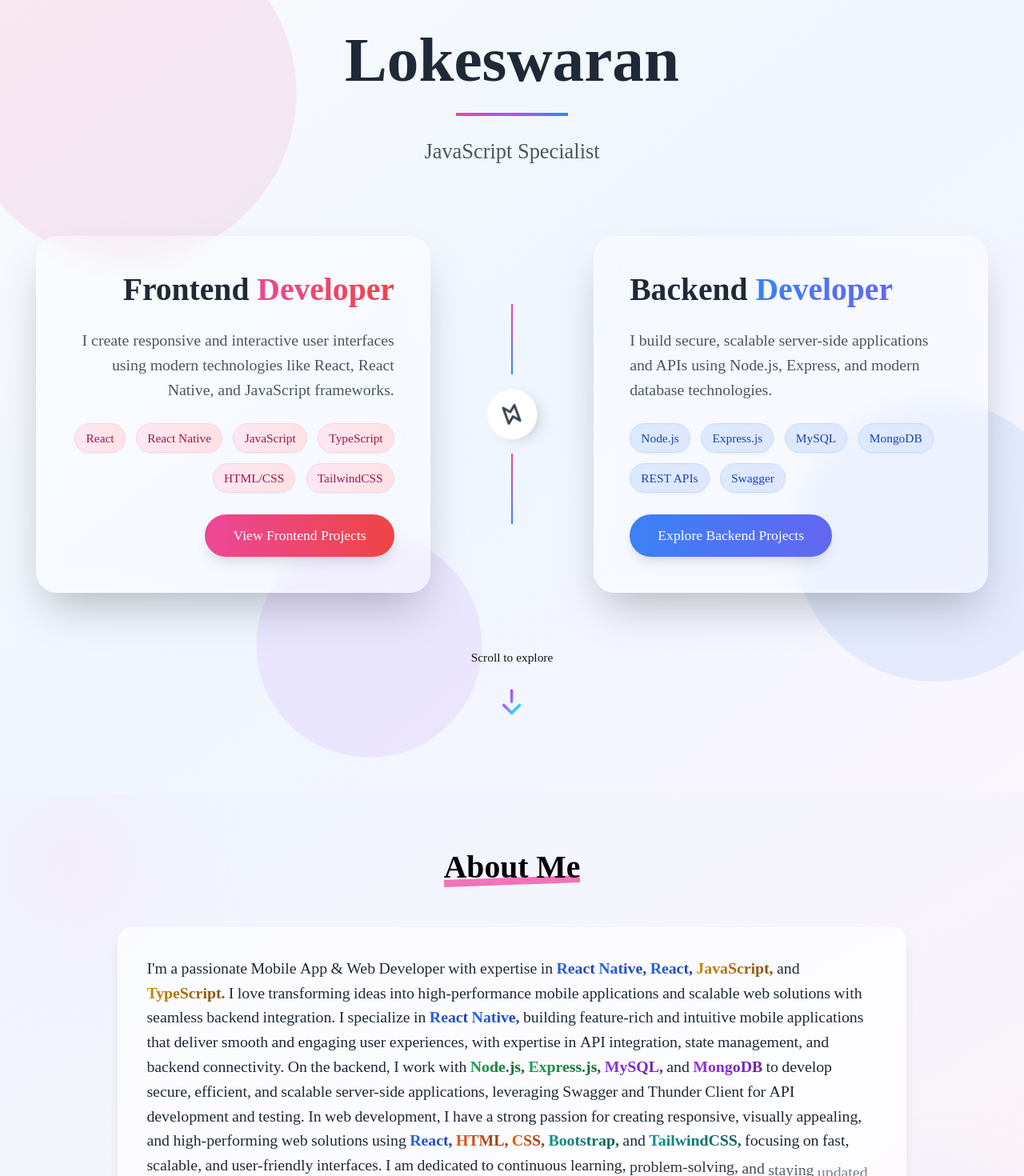
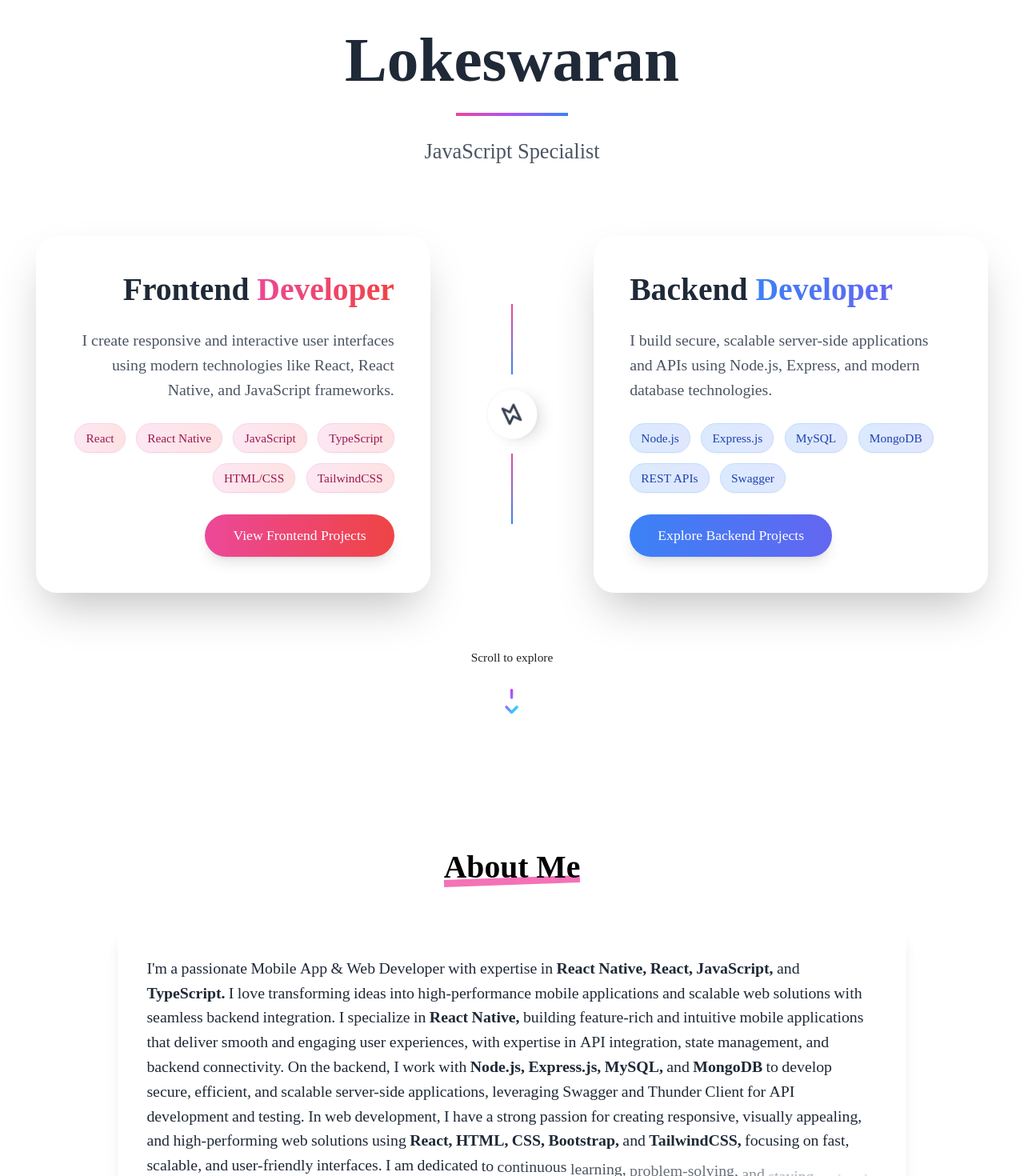
Before and after one commit to Lokeswaran-M/Portfolio, a React (Create React App) app: page / in a window 1280 px wide. Shown: the top 1470 px of the page at 80% size. Built offline with nearby package versions, Linux system fonts and the light colour scheme; a web font is replaced by a local one.

Commit message:
UI_Change

```diff
--- a/src/components/About.js
+++ b/src/components/About.js
@@ -94,11 +94,8 @@ const About = () => {
     <section
       id="about"
       ref={ref}
-      className="relative py-16 px-4 md:px-8 text-center bg-gradient-to-br from-blue-50 to-pink-50 overflow-hidden"
+      className="relative py-16 px-4 md:px-8 text-center  overflow-hidden"
     >
-      {/* Decorative elements */}
-      <div className="absolute top-0 left-0 w-40 h-40 bg-pink-200 rounded-full filter blur-3xl opacity-30 animate-pulse-slow"></div>
-      <div className="absolute bottom-0 right-0 w-48 h-48 bg-blue-200 rounded-full filter blur-3xl opacity-30 animate-pulse-slow" style={{ animationDelay: '2s' }}></div>
 
       <motion.div
         variants={containerVariants}
@@ -127,17 +124,17 @@ const About = () => {
               className="inline-block mr-1"
             >
               {word === "React" || word === "Native," || word === "React," ? (
-                <strong className="font-semibold bg-gradient-to-r from-blue-600 to-blue-800 bg-clip-text text-transparent">{word}</strong>
+                <strong className="font-semibold text-gray-800">{word}</strong>
               ) : word === "Node.js," || word === "Express.js," ? (
-                <strong className="font-semibold bg-gradient-to-r from-green-600 to-green-800 bg-clip-text text-transparent">{word}</strong>
+                <strong className="font-semibold text-gray-800">{word}</strong>
               ) : word === "JavaScript," || word === "TypeScript." ? (
-                <strong className="font-semibold bg-gradient-to-r from-yellow-600 to-yellow-800 bg-clip-text text-transparent">{word}</strong>
+                <strong className="font-semibold text-gray-800">{word}</strong>
               ) : word === "MongoDB" || word === "MySQL," ? (
-                <strong className="font-semibold bg-gradient-to-r from-purple-600 to-purple-800 bg-clip-text text-transparent">{word}</strong>
+                <strong className="font-semibold text-gray-800">{word}</strong>
               ) : word === "HTML," || word === "CSS," ? (
-                <strong className="font-semibold bg-gradient-to-r from-orange-600 to-orange-800 bg-clip-text text-transparent">{word}</strong>
+                <strong className="font-semibold text-gray-800">{word}</strong>
               ) : word === "Bootstrap," || word === "TailwindCSS," ? (
-                <strong className="font-semibold bg-gradient-to-r from-teal-600 to-teal-800 bg-clip-text text-transparent">{word}</strong>
+                <strong className="font-semibold text-gray-800">{word}</strong>
               ) : (
                 word
               )}
@@ -154,7 +151,7 @@ const About = () => {
             whileTap={{ scale: 0.95 }}
             onClick={downloadResume}
             disabled={isDownloading}
-            className="px-6 py-3 bg-gradient-to-r from-blue-500 to-pink-500 text-white rounded-full shadow-md cursor-pointer border-none outline-none font-medium disabled:opacity-50 disabled:cursor-not-allowed"
+            className="px-6 py-3 bg-black text-white rounded-full shadow-md cursor-pointer border-none outline-none font-medium disabled:opacity-50 disabled:cursor-not-allowed"
           >
             {isDownloading ? 'Downloading...' : 'Download Resume'}
           </motion.button>
--- a/src/components/Contact.js
+++ b/src/components/Contact.js
@@ -75,7 +75,7 @@ const Contact = () => {
   return (
     <section
       id="contact"
-      className="relative py-16 px-4 md:px-8 bg-gradient-to-br from-purple-50 to-indigo-50 text-center overflow-hidden"
+      className="relative py-16 px-4 md:px-8 text-center overflow-hidden"
     >
       {/* Decorative elements */}
       <div className="absolute top-0 left-0 w-32 h-32 bg-purple-200 rounded-full -translate-x-16 -translate-y-16 opacity-50"></div>
--- a/src/components/Hero.js
+++ b/src/components/Hero.js
@@ -1,5 +1,8 @@
 import React, { useState, useEffect, useRef } from 'react';
 import { motion, useMotionValue, useSpring, useTransform, useInView } from 'framer-motion';
+
+// Import the Projects component
+import Projects from './Projects';
 
 const HomePage = () => {
   const [activeSide, setActiveSide] = useState(null);
@@ -74,53 +77,12 @@ const HomePage = () => {
 
   return (
     <div
-      className="relative min-h-screen w-full overflow-x-hidden bg-gradient-to-br from-gray-50 via-blue-50 to-purple-50"
+      className="relative min-h-screen w-full overflow-x-hidden bg-white"
       onMouseMove={handleMouseMove}
       onMouseLeave={handleMouseLeave}
       ref={ref}
     >
 
-      {/* Animated background elements */}
-      <div className="absolute top-0 left-0 w-full h-full overflow-hidden z-0">
-        <motion.div
-          className="absolute -top-16 -left-16 w-48 h-48 md:w-96 md:h-96 bg-pink-500 rounded-full opacity-10"
-          animate={{
-            x: [0, 30, 0],
-            y: [0, -40, 0],
-          }}
-          transition={{
-            repeat: Infinity,
-            duration: 25,
-            ease: "easeInOut"
-          }}
-        />
-        <motion.div
-          className="absolute top-1/2 -right-16 w-40 h-40 md:w-80 md:h-80 bg-blue-500 rounded-full opacity-10"
-          animate={{
-            x: [0, -40, 0],
-            y: [0, 30, 0],
-          }}
-          transition={{
-            repeat: Infinity,
-            duration: 30,
-            ease: "easeInOut",
-            delay: 3
-          }}
-        />
-        <motion.div
-          className="absolute bottom-10 left-1/4 w-36 h-36 md:w-64 md:h-64 bg-purple-500 rounded-full opacity-10"
-          animate={{
-            x: [0, 35, 0],
-            y: [0, -25, 0],
-          }}
-          transition={{
-            repeat: Infinity,
-            duration: 20,
-            ease: "easeInOut",
-            delay: 6
-          }}
-        />
-      </div>
 
       <div className="container mx-auto px-4 py-4 md:py-8 min-h-screen flex flex-col justify-center relative z-10">
         {/* Name Header with advanced animations */}
@@ -237,12 +199,19 @@ const HomePage = () => {
               </motion.div>
 
               <motion.button
-                className="mt-6 md:mt-8 bg-gradient-to-r from-pink-500 to-red-500 text-white px-6 py-2.5 md:px-8 md:py-3 rounded-full font-medium shadow-lg hover:shadow-xl transition-all duration-300 text-sm md:text-base group relative overflow-hidden"
+                className="mt-6 md:mt-8 bg-gradient-to-r from-pink-500 to-red-500 text-white px-6 py-2.5 md:px-8 md:py-3 rounded-full font-medium shadow-lg hover:shadow-xl transition-all duration-300 text-sm md:text-base group relative overflow-hidden cursor-pointer"
                 whileHover={!isMobile ? { scale: 1.05, y: -2 } : {}}
                 whileTap={{ scale: 0.98 }}
                 initial={{ y: 20, opacity: 0 }}
                 animate={{ y: 0, opacity: 1 }}
                 transition={{ delay: 1.4 }}
+                onClick={() => {
+                  // Scroll to Projects section
+                  const projectsSection = document.getElementById('projects');
+                  if (projectsSection) {
+                    projectsSection.scrollIntoView({ behavior: 'smooth' });
+                  }
+                }}
               >
                 <span className="relative z-10">View Frontend Projects</span>
                 <div className="absolute inset-0 bg-gradient-to-r from-pink-600 to-red-600 opacity-0 group-hover:opacity-100 transition-opacity duration-300" />
@@ -331,12 +300,19 @@ const HomePage = () => {
               </motion.div>
 
               <motion.button
-                className="mt-6 md:mt-8 bg-gradient-to-r from-blue-500 to-indigo-500 text-white px-6 py-2.5 md:px-8 md:py-3 rounded-full font-medium shadow-lg hover:shadow-xl transition-all duration-300 text-sm md:text-base group relative overflow-hidden"
+                className="mt-6 md:mt-8 bg-gradient-to-r from-blue-500 to-indigo-500 text-white px-6 py-2.5 md:px-8 md:py-3 rounded-full font-medium shadow-lg hover:shadow-xl transition-all duration-300 text-sm md:text-base group relative overflow-hidden cursor-pointer"
                 whileHover={!isMobile ? { scale: 1.05, y: -2 } : {}}
                 whileTap={{ scale: 0.98 }}
                 initial={{ y: 20, opacity: 0 }}
                 animate={{ y: 0, opacity: 1 }}
                 transition={{ delay: 1.4 }}
+                onClick={() => {
+                  // Scroll to Projects section
+                  const projectsSection = document.getElementById('projects');
+                  if (projectsSection) {
+                    projectsSection.scrollIntoView({ behavior: 'smooth' });
+                  }
+                }}
               >
                 <span className="relative z-10">Explore Backend Projects</span>
                 <div className="absolute inset-0 bg-gradient-to-r from-blue-600 to-indigo-600 opacity-0 group-hover:opacity-100 transition-opacity duration-300" />
--- a/src/components/Projects.js
+++ b/src/components/Projects.js
@@ -226,59 +226,6 @@ const Projects = () => {
         ))}
       </div>
 
-      <div className={`mt-16 transition-all duration-700 ease-out ${
-        isVisible ? 'opacity-100 translate-y-0' : 'opacity-0 translate-y-8'
-      }`}>
-        <h3 className="text-2xl font-semibold text-gray-800 mb-6">More About My Development Skills</h3>
-
-        <div className="grid grid-cols-1 md:grid-cols-2 gap-8">
-          <div className="bg-gradient-to-br from-indigo-50/80 to-pink-50/80 backdrop-blur-sm p-6 rounded-xl">
-            <div className="flex items-center mb-4">
-              <div className="bg-indigo-100 p-3 rounded-full mr-4">
-                <svg xmlns="http://www.w3.org/2000/svg" className="h-6 w-6 text-indigo-600" fill="none" viewBox="0 0 24 24" stroke="currentColor">
-                  <path strokeLinecap="round" strokeLinejoin="round" strokeWidth={1.5} d="M9.75 17L9 20l-1 1h8l-1-1-.75-3M3 13h18M5 17h14a2 2 0 002-2V5a2 2 0 00-2-2H5a2 2 0 00-2 2v10a2 2 0 002 2z" />
-                </svg>
-              </div>
-              <h4 className="text-xl font-semibold text-gray-800">Frontend Development</h4>
-            </div>
-            <p className="text-gray-600 mb-4">
-              I specialize in building responsive and dynamic user interfaces with a focus on performance and accessibility.
-            </p>
-            <div className="flex flex-wrap gap-2">
-              <span className="bg-white text-indigo-800 text-xs font-medium px-3 py-1 rounded-full border border-indigo-200">React</span>
-              <span className="bg-white text-indigo-800 text-xs font-medium px-3 py-1 rounded-full border border-indigo-200">React Native</span>
-              <span className="bg-white text-indigo-800 text-xs font-medium px-3 py-1 rounded-full border border-indigo-200">JavaScript</span>
-              <span className="bg-white text-indigo-800 text-xs font-medium px-3 py-1 rounded-full border border-indigo-200">TypeScript</span>
-              <span className="bg-white text-indigo-800 text-xs font-medium px-3 py-1 rounded-full border border-indigo-200">HTML5</span>
-              <span className="bg-white text-indigo-800 text-xs font-medium px-3 py-1 rounded-full border border-indigo-200">CSS3</span>
-              <span className="bg-white text-indigo-800 text-xs font-medium px-3 py-1 rounded-full border border-indigo-200">Bootstrap</span>
-              <span className="bg-white text-indigo-800 text-xs font-medium px-3 py-1 rounded-full border border-indigo-200">Tailwind CSS</span>
-            </div>
-          </div>
-
-          <div className="bg-gradient-to-br from-indigo-50/80 to-pink-50/80 backdrop-blur-sm p-6 rounded-xl">
-            <div className="flex items-center mb-4">
-              <div className="bg-indigo-100 p-3 rounded-full mr-4">
-                <svg xmlns="http://www.w3.org/2000/svg" className="h-6 w-6 text-indigo-600" fill="none" viewBox="0 0 24 24" stroke="currentColor">
-                  <path strokeLinecap="round" strokeLinejoin="round" strokeWidth={1.5} d="M5 12h14M5 12a2 2 0 01-2-2V6a2 2 0 012-2h14a2 2 0 012 2v4a2 2 0 01-2 2M5 12a2 2 0 00-2 2v4a2 2 0 002 2h14a2 2 0 002-2v-4a2 2 0 00-2-2m-2-4h.01M17 16h.01" />
-                </svg>
-              </div>
-              <h4 className="text-xl font-semibold text-gray-800">Backend Development</h4>
-            </div>
-            <p className="text-gray-600 mb-4">
-              I build secure, scalable server-side solutions with robust API design and efficient database management.
-            </p>
-            <div className="flex flex-wrap gap-2">
-              <span className="bg-white text-indigo-800 text-xs font-medium px-3 py-1 rounded-full border border-indigo-200">Node.js</span>
-              <span className="bg-white text-indigo-800 text-xs font-medium px-3 py-1 rounded-full border border-indigo-200">Express.js</span>
-              <span className="bg-white text-indigo-800 text-xs font-medium px-3 py-1 rounded-full border border-indigo-200">MySQL</span>
-              <span className="bg-white text-indigo-800 text-xs font-medium px-3 py-1 rounded-full border border-indigo-200">MongoDB</span>
-              <span className="bg-white text-indigo-800 text-xs font-medium px-3 py-1 rounded-full border border-indigo-200">Firebase</span>
-              <span className="bg-white text-indigo-800 text-xs font-medium px-3 py-1 rounded-full border border-indigo-200">REST APIs</span>
-            </div>
-          </div>
-        </div>
-      </div>
 </section>
       {/* Add the animation keyframes to your global CSS or use a style tag */}
       <style js>{`
--- a/src/components/Tools.js
+++ b/src/components/Tools.js
@@ -155,17 +155,7 @@ const Tools = () => {
 
   return (
     <section id="tools" className="relative py-16 px-4 md:px-8 text-center mx-auto max-w-6xl overflow-hidden">
-      {/* Background patterns */}
-      <div className="absolute inset-0 -z-10">
-        <div className="absolute inset-0 bg-gradient-to-br from-blue-50/50 via-white to-purple-50/50"></div>
-        <div className="absolute top-20 left-20 w-40 h-40 border border-indigo-200/50 rounded-lg rotate-12 animate-float"></div>
-        <div className="absolute bottom-20 right-20 w-32 h-32 border border-pink-200/50 rounded-full animate-float" style={{animationDelay: '2s'}}></div>
-        <div className="absolute top-1/2 right-1/4 w-24 h-24 border border-blue-200/50 rounded-lg rotate-45 animate-float" style={{animationDelay: '4s'}}></div>
-        <div className="absolute inset-0 opacity-30" style={{
-          backgroundImage: 'radial-gradient(#6366f1 1px, transparent 1px)',
-          backgroundSize: '20px 20px'
-        }}></div>
-      </div>
+
 
       <h2 className="text-3xl md:text-4xl font-bold mb-16 text-center relative">
         My <span className="text-transparent bg-clip-text bg-gradient-to-r from-blue-500 to-purple-600">Development Tools</span>
```
